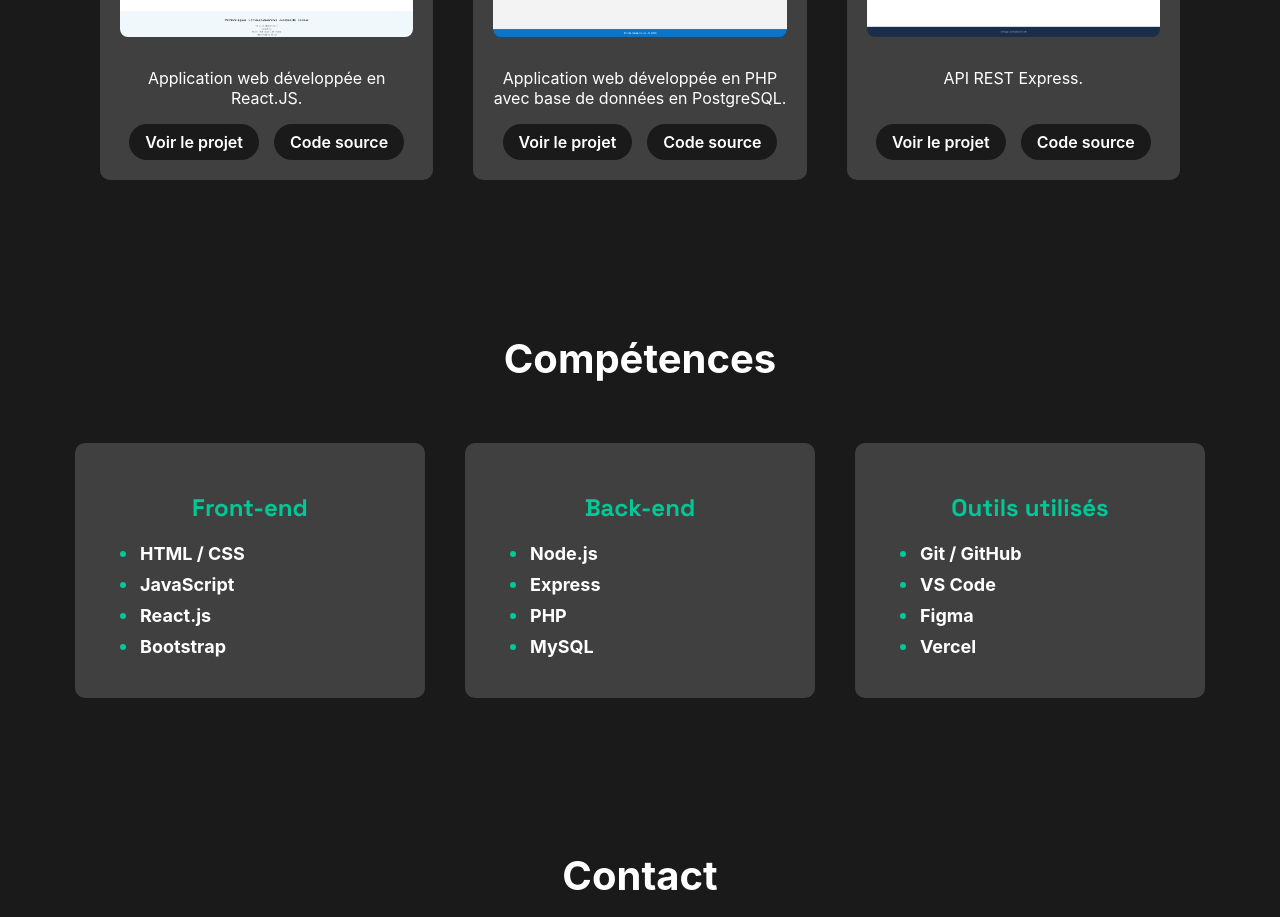
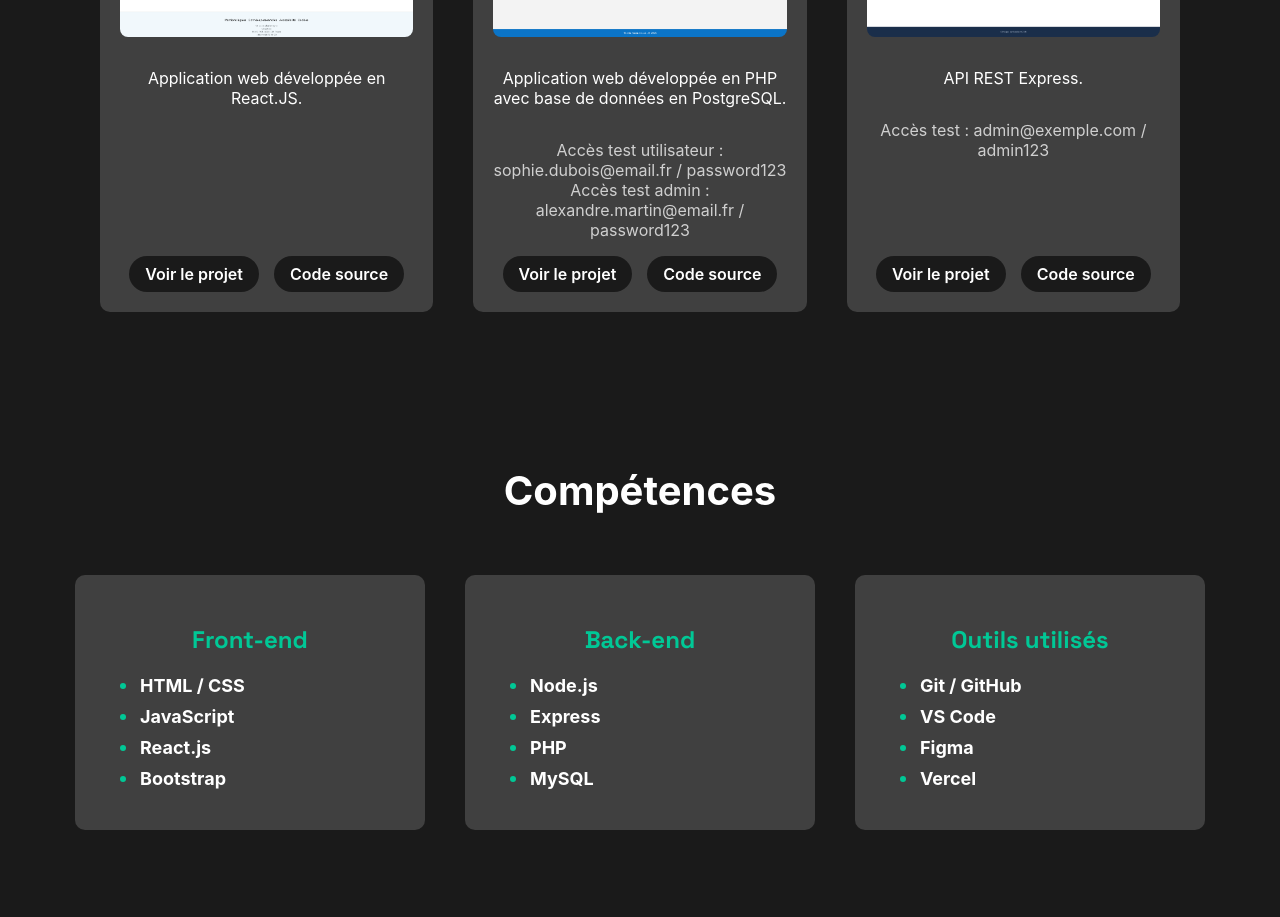
Before and after one commit to Prin0u/portfolio, a React (Vite) app: page / in a window 1280 px wide. Shown: the part 1100-2017 px from the top of the page. Built offline with nearby package versions, Linux system fonts and the light colour scheme.

Commit message:
Ajout Linkedin et mail test projets

```diff
--- a/src/components/Contact.jsx
+++ b/src/components/Contact.jsx
@@ -41,7 +41,10 @@ function Contact() {
               <FaEnvelope className="icon" />
               geoffrey.dev01@gmail.com
             </a>
-            <a href="https://linkedin.com" target="_blank">
+            <a
+              href="https://www.linkedin.com/in/geoffrey-chenivesse-247710406/"
+              target="_blank"
+            >
               <FaLinkedin className="icon" />
               Linkedin
             </a>
--- a/src/components/Projects.jsx
+++ b/src/components/Projects.jsx
@@ -9,6 +9,7 @@ function Projects() {
           <h3>Trouve ton artisan</h3>
           <img src="./images/project1.png" alt="Projet 1" />
           <p>Application web développée en React.JS.</p>
+
           <div className="project-buttons">
             <a
               href="https://devoir-trouve-ton-artisan.vercel.app"
@@ -33,6 +34,10 @@ function Projects() {
             Application web développée en PHP avec base de données en
             PostgreSQL.
           </p>
+          <p className="mail-test">
+            Accès test utilisateur : sophie.dubois@email.fr / password123 Accès
+            test admin : alexandre.martin@email.fr / password123
+          </p>
           <div className="project-buttons">
             <a
               href="https://touche-pas-au-klaxon.onrender.com"
@@ -56,6 +61,7 @@ function Projects() {
           <img src="./images/project3.png" alt="Projet 3" />
 
           <p>API REST Express.</p>
+          <p className="mail-test">Accès test : admin@exemple.com / admin123</p>
           <div className="project-buttons">
             <a
               href="https://devoir-api-port-plaisance-russell.onrender.com"
--- a/src/components/css/Projects.css
+++ b/src/components/css/Projects.css
@@ -40,6 +40,9 @@
   justify-content: center;
   gap: 15px;
 }
+.mail-test {
+  opacity: 0.75;
+}
 
 /* bouton principal */
 .btn-project {
```
